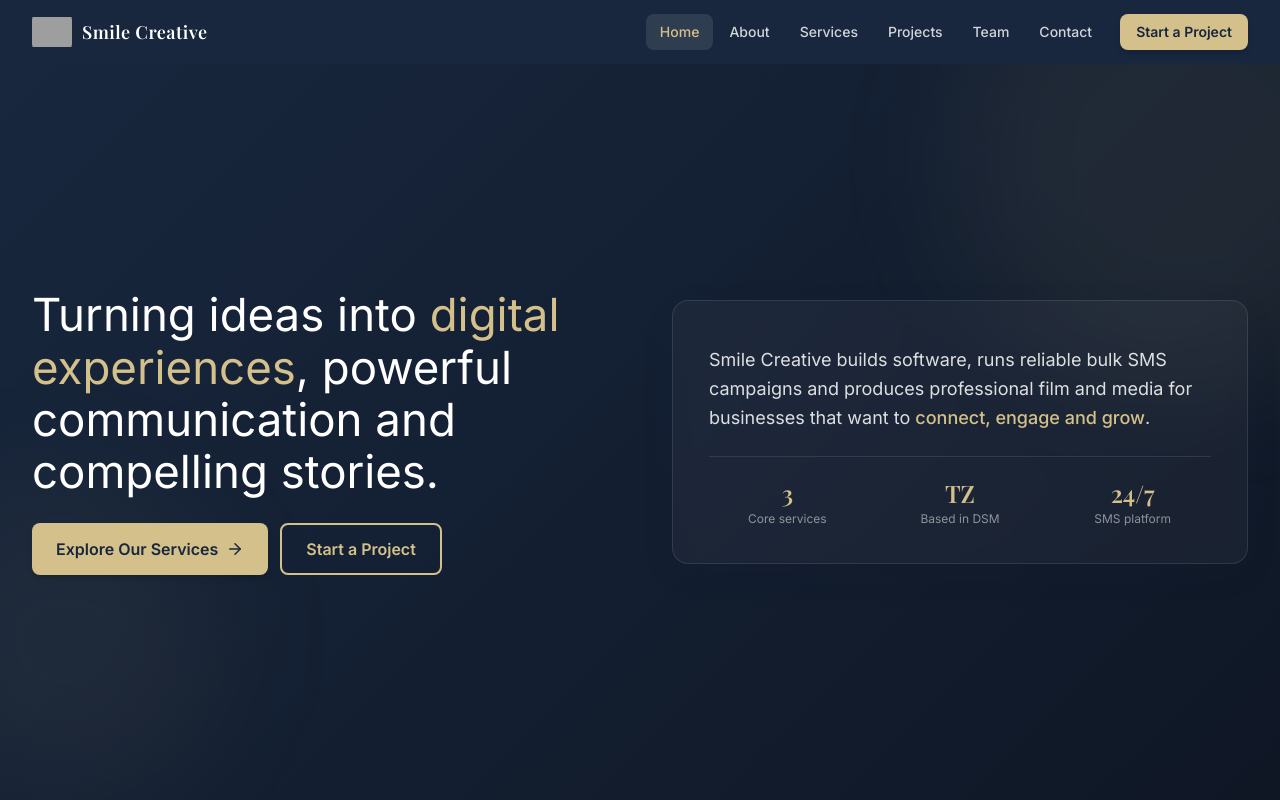
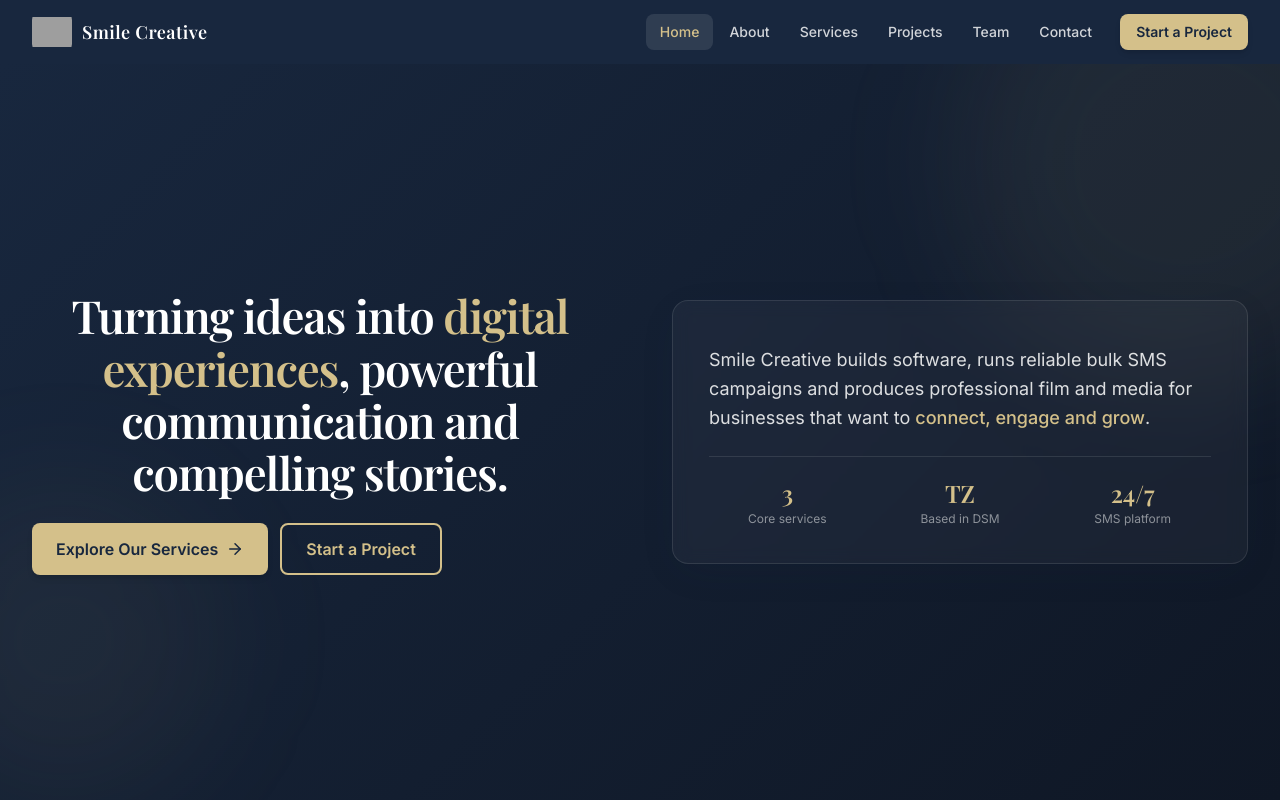
Before and after one commit to benrich09/smile-creative, a React (Vite) app: page / in a window 1280 px wide. Shown: the top 800 px of the page. Built offline with nearby package versions, Linux system fonts and the light colour scheme; grey boxes are pictures that could not be loaded.

Commit message:
fix home

```diff
--- a/src/pages/Home.tsx
+++ b/src/pages/Home.tsx
@@ -72,7 +72,7 @@
               <motion.h1
                 custom={0}
                 variants={fadeUp}
-                className=" text-centerheading-display text-3xl sm:text-4xl lg:text-[2.85rem] text-white leading-[1.15] mb-6"
+                className=" text-center heading-display text-3xl sm:text-4xl lg:text-[2.85rem] text-white leading-[1.15] mb-6"
               >
                 Turning ideas into{' '}
                 <span className="text-gold">digital experiences</span>, powerful
```
